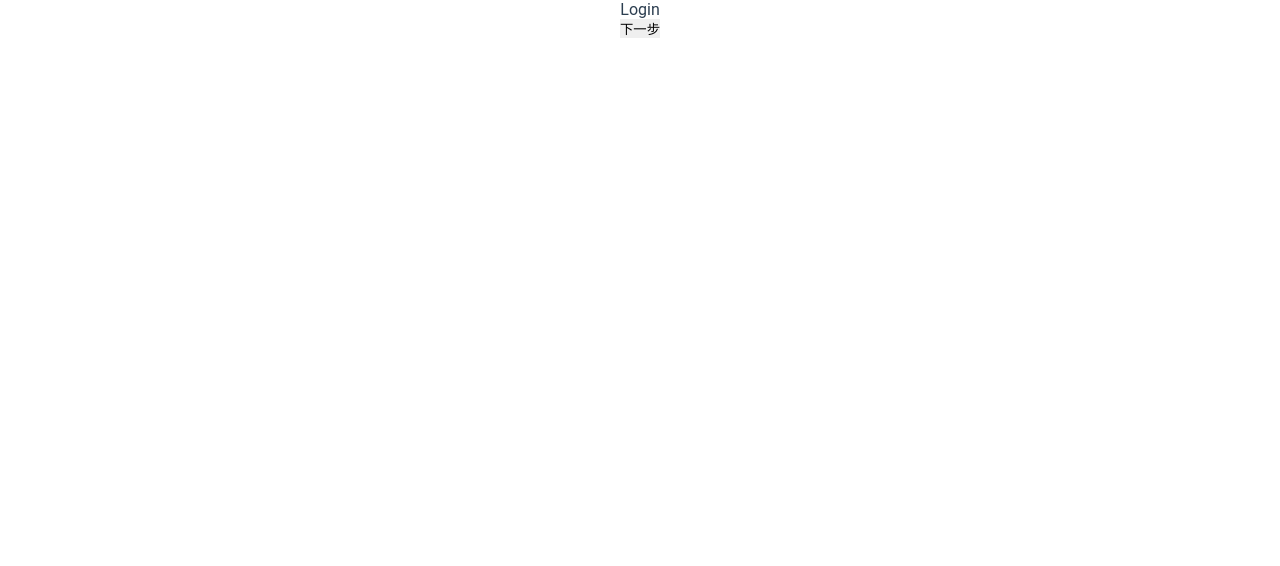
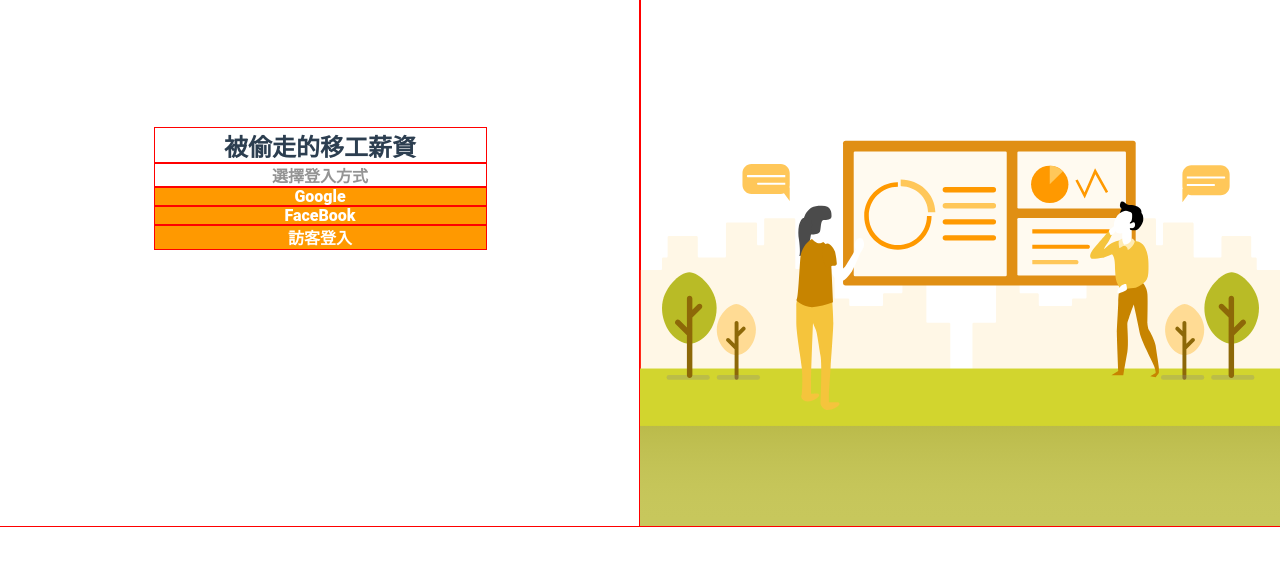
Before and after one commit to Chiahsuan-TW/overtime-pay-calculator, a Vue app: page /Login in a window 1280 px wide. Shown: the top 566 px of the page. Built offline with nearby package versions, Linux system fonts and the light colour scheme.

Commit message:
login 切版

```diff
--- a/src/views/Login.vue
+++ b/src/views/Login.vue
@@ -1,6 +1,54 @@
 <template>
-  <p>Login</p>
-  <router-link :to="{ name: 'Layout' }"><button>下一步</button></router-link>
+  <main>
+    <section>
+      <div class="auth-form">
+        <h1>被偷走的移工薪資</h1>
+        <p>選擇登入方式</p>
+        <router-link :to="{ name: 'Layout' }">Google</router-link>
+        <a>FaceBook</a>
+        <a>訪客登入</a>
+      </div>
+    </section>
+    <section>
+      <img src="../assets/images/home-illustration.svg" alt="" />
+    </section>
+  </main>
 </template>
 <script></script>
-<style scoped></style>
+<style scoped lang="scss">
+* {
+  outline: 1px solid red;
+}
+main {
+  display: flex;
+  section {
+    flex: 0 1 50%;
+  }
+}
+main section:first-child {
+  padding-top: 10%;
+}
+main p:nth-child(2) {
+  font-weight: 900;
+  color: color.$gray;
+}
+a {
+  display: block;
+  width: 331px;
+  background: color.$primary-dark;
+  color: #fff;
+  font-weight: 900;
+  &:hover {
+    background: color.$primary-light;
+  }
+}
+img {
+  width: 100%;
+  height: 100%;
+  object-fit: cover;
+}
+.auth-form {
+  width: fit-content;
+  margin: 0 auto;
+}
+</style>
```
